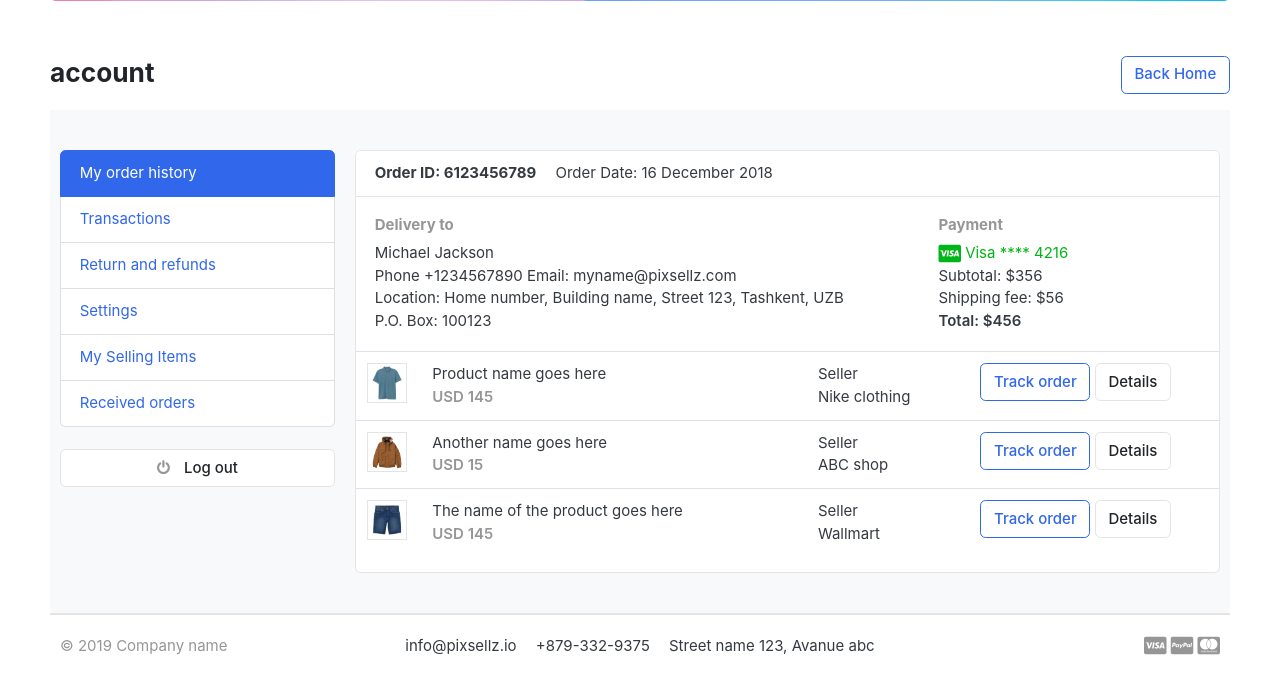
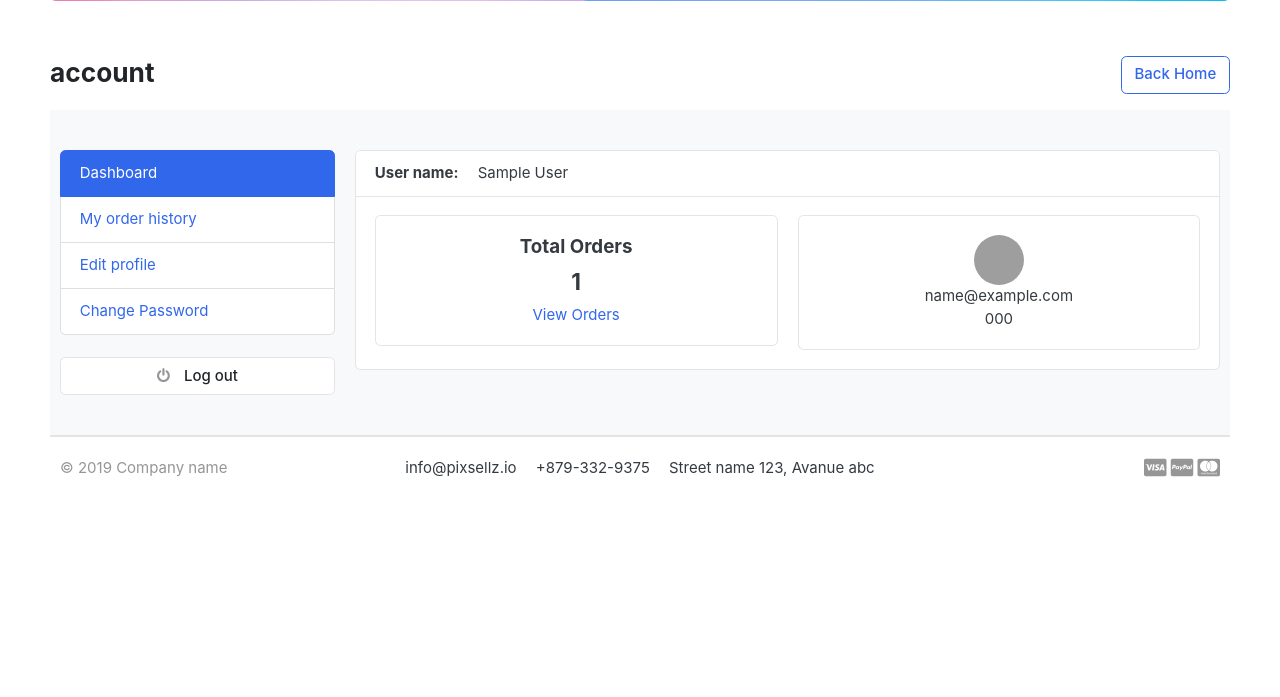
Before and after one commit to kiyarash69/d_ecommerce, a Django app: page /account/ in a window 1280 px wide. Shown: the part 432-1129 px from the top of the page. After the commit the page ends 909 px from the top, so only its background shows below. Run offline with Django 3.2, Linux system fonts and the light colour scheme; a user stored in the database is signed in; tables that the repository leaves empty hold one stand-in row (values such as "Sample post"); parts of the project's set-up code (start-up, migrations or seed data) failed here and were passed over; some libraries are stand-ins or nearby versions; some web fonts are replaced; grey boxes are pictures that could not be loaded.

Commit message:
I have implemented Dashboard

```diff
--- a/accounts/urls.py
+++ b/accounts/urls.py
@@ -13,4 +13,8 @@ urlpatterns = [
     path('reset/password/validate/<uidb64>/<token>/', views.ResetPasswordValidate.as_view(),
          name='reset_password_validate'),
     path('reset/password', views.ResetPassword.as_view(), name='reset_password'),
+    path('my_orders/', views.MyOrdersView.as_view(), name='my_orders'),
+    path('edit/profile', views.EditProfileView.as_view(), name='edit_profile'),
+    path('change/password', views.ChangePasswordView.as_view(), name='change_password'),
+
 ]
--- a/accounts/views.py
+++ b/accounts/views.py
@@ -3,18 +3,20 @@
 from django.contrib.auth.tokens import default_token_generator
 from django.contrib.sites.shortcuts import get_current_site
 from django.core.mail import EmailMessage
-from django.shortcuts import render, redirect
+from django.shortcuts import render, redirect, get_object_or_404
 from django.template.loader import render_to_string
 from django.utils.encoding import force_bytes
 from django.utils.http import urlsafe_base64_encode, urlsafe_base64_decode
 from django.views.generic import View
-
+from orders.models import Order
 from cart.models import Cart, CartItem
 from cart.views import _cart_id
 from . import forms
 from . import models
 from django.contrib import messages
-from .models import Account
+
+from .forms import UserForm, ProfileForm
+from .models import Account, Profile
 from django.urls import reverse
 from django.contrib.auth.mixins import LoginRequiredMixin
 import requests
@@ -180,7 +182,14 @@
     login_url = 'account_app:login'
 
     def get(self, request):
-        return render(request, 'account/dashboard.html', {})
+        orders = Order.objects.order_by('-created_at').filter(user_id=request.user.id, is_ordered=True)
+        orders_count = orders.count()
+
+        contex = {
+            'orders': orders,
+            'orders_count': orders_count
+        }
+        return render(request, 'account/dashboard.html', contex)
 
 
 class ForgotPasswordClassBaseView(View):
@@ -263,4 +272,71 @@
             messages.error(request, 'Passwords do not match!')
             return redirect('account_app:reset_password')
 
+
+class MyOrdersView(View):
+    def get(self, request):
+        orders = Order.objects.filter(user=request.user, is_ordered=True).order_by('-created_at')
+        context = {
+            'orders': orders,
+        }
+        return render(request, 'order/my_orders.html', context)
+
+
+class EditProfileView(View):
+    def get(self, request):
+        userprofile = get_object_or_404(Profile, user=request.user)
+        user_form = UserForm(instance=request.user)
+        profile_form = ProfileForm(instance=userprofile)
+
+        context = {
+            'user_form': user_form,
+            'profile_form': profile_form,
+            'userprofile': userprofile,
+        }
+        return render(request, 'account/edit_profile.html', context)
+
+    def post(self, request):
+        userprofile = get_object_or_404(Profile, user=request.user)
+        user_form = UserForm(request.POST, instance=request.user)
+        profile_form = ProfileForm(request.POST, request.FILES, instance=userprofile)
+
+        if user_form.is_valid() and profile_form.is_valid():
+            user_form.save()
+            profile_form.save()
+            messages.success(request, 'Your profile has been updated successfully.')
+            return redirect('account_app:edit_profile')
+
+        context = {
+            'user_form': user_form,
+            'profile_form': profile_form,
+            'userprofile': userprofile,
+        }
+        return render(request, 'account/edit_profile.html', context)
+
+
+class ChangePasswordView(View):
+    def get(self, request):
+        return render(request, 'account/change_password.html')
+
+    def post(self, request):
+        current_password = request.POST.get('current_password')
+        new_password = request.POST.get('new_password')
+        confirm_password = request.POST.get('confirm_password')
+
+        user = Account.objects.get(pk=request.user.id)
+
+        if new_password == confirm_password:
+            success = user.check_password(current_password)
+            if success:
+                user.set_password(new_password)
+                user.save()
+                messages.success(request, 'Your Password has been updated successfully.')
+                return redirect('account_app:login')
+            else:
+                messages.error(request, 'Please enter correct current password!')
+                return redirect('account_app:change_password')
+        else:
+            messages.error(request, 'Passwords do not match!')
+            return redirect('account_app:change_password')
+
 # endregion
--- a/templates/account/dashboard.html
+++ b/templates/account/dashboard.html
@@ -15,92 +15,48 @@
 
         <div class="container">
             <div class="row">
-                <aside class="col-md-3">
-                    <!--   SIDEBAR   -->
-                    <ul class="list-group">
-                        <a class="list-group-item active" href="#"> My order history </a>
-                        <a class="list-group-item" href="#"> Transactions </a>
-                        <a class="list-group-item" href="#"> Return and refunds </a>
-                        <a class="list-group-item" href="#">Settings </a>
-                        <a class="list-group-item" href="#"> My Selling Items </a>
-                        <a class="list-group-item" href="#"> Received orders </a>
-                    </ul>
-                    <br>
-                    <a class="btn btn-light btn-block" href="{% url 'account_app:logout' %}"> <i
-                            class="fa fa-power-off"></i> <span class="text">Log out</span>
-                    </a>
-                    <!--   SIDEBAR .//END   -->
-                </aside>
+                {% include 'includes/dashboard_sidebar.html' %}
                 <main class="col-md-9">
                     <article class="card">
                         <header class="card-header">
-                            <strong class="d-inline-block mr-3">Order ID: 6123456789</strong>
-                            <span>Order Date: 16 December 2018</span>
+                            <strong class="d-inline-block mr-3">User name: </strong>
+                            <span>{{ request.user.fullname }}</span>
                         </header>
                         <div class="card-body">
                             <div class="row">
-                                <div class="col-md-8">
-                                    <h6 class="text-muted">Delivery to</h6>
-                                    <p>Michael Jackson <br>
-                                        Phone +1234567890 Email: myname@pixsellz.com <br>
-                                        Location: Home number, Building name, Street 123, Tashkent, UZB <br>
-                                        P.O. Box: 100123
-                                    </p>
+
+                                <div class="col-md-6">
+                                    <div class="card">
+                                        <div class="card-body" style="text-align: center;">
+                                            <h5>
+                                                Total Orders
+                                            </h5>
+                                            <h4>
+                                                {{ orders_count }}
+                                            </h4>
+                                            <a href="">View Orders</a>
+                                        </div>
+                                    </div>
                                 </div>
-                                <div class="col-md-4">
-                                    <h6 class="text-muted">Payment</h6>
-                                    <span class="text-success">
-						<i class="fab fa-lg fa-cc-visa"></i>
-					    Visa  **** 4216
-					</span>
-                                    <p>Subtotal: $356 <br>
-                                        Shipping fee: $56 <br>
-                                        <span class="b">Total:  $456 </span>
-                                    </p>
+                                <div class="col-md-6">
+                                    <div class="card">
+                                        <div class="card-body" style="text-align: center;">
+                                            <img src="https://www.w3schools.com/howto/img_avatar.png" alt="user picture"
+                                                 class="avatar" width="50" height="50" style="border-radius:50px">
+
+                                            <p class="mb-0">
+                                                {{ request.user.email }}
+                                            </p>
+                                            <p>{{ user.phone_number }}</p>
+                                        </div>
+                                    </div>
                                 </div>
+
+
                             </div> <!-- row.// -->
                         </div> <!-- card-body .// -->
                         <div class="table-responsive">
-                            <table class="table table-hover">
-                                <tr>
-                                    <td width="65">
-                                        <img src="../images/items/1.jpg" class="img-xs border">
-                                    </td>
-                                    <td>
-                                        <p class="title mb-0">Product name goes here </p>
-                                        <var class="price text-muted">USD 145</var>
-                                    </td>
-                                    <td> Seller <br> Nike clothing</td>
-                                    <td width="250"><a href="#" class="btn btn-outline-primary">Track order</a> <a
-                                            href="#" class="btn btn-light"> Details </a></td>
-                                </tr>
-                                <tr>
-                                    <td>
-                                        <img src="../images/items/2.jpg" class="img-xs border">
-                                    </td>
-                                    <td>
-                                        <p class="title mb-0">Another name goes here </p>
-                                        <var class="price text-muted">USD 15</var>
-                                    </td>
-                                    <td> Seller <br> ABC shop</td>
-                                    <td><a href="#" class="btn btn-outline-primary">Track order</a> <a href="#"
-                                                                                                       class="btn btn-light">
-                                        Details </a></td>
-                                </tr>
-                                <tr>
-                                    <td>
-                                        <img src="../images/items/3.jpg" class="img-xs border">
-                                    </td>
-                                    <td>
-                                        <p class="title mb-0">The name of the product goes here </p>
-                                        <var class="price text-muted">USD 145</var>
-                                    </td>
-                                    <td> Seller <br> Wallmart</td>
-                                    <td><a href="#" class="btn btn-outline-primary">Track order</a> <a href="#"
-                                                                                                       class="btn btn-light">
-                                        Details </a></td>
-                                </tr>
-                            </table>
+
                         </div> <!-- table-responsive .end// -->
                     </article> <!-- order-group.// -->
                 </main>
--- /dev/null
+++ b/templates/includes/dashboard_sidebar.html
@@ -0,0 +1,18 @@
+<aside class="col-md-3">
+    <!--   SIDEBAR   -->
+    <ul class="list-group">
+        <a class="list-group-item {% if '/account/' == request.path %} active {% endif %}"
+           href="{% url 'account_app:dashboard' %}"> Dashboard </a>
+        <a class="list-group-item {% if '/account/my_orders/' == request.path %}active{% endif %}"
+           href="{% url 'account_app:my_orders' %}"> My order history </a>
+        <a class="list-group-item {% if '/account/edit/profile' == request.path %} active {% endif %}"
+           href="{% url 'account_app:edit_profile' %}"> Edit profile </a>
+        <a class="list-group-item {% if '/account/change/password' == request.path %}active{% endif %}"
+           href="{% url 'account_app:change_password' %}"> Change Password </a>
+    </ul>
+    <br>
+    <a class="btn btn-light btn-block" href="{% url 'account_app:logout' %}"> <i class="fa fa-power-off"></i> <span
+            class="text">Log out</span>
+    </a>
+    <!--   SIDEBAR .//END   -->
+</aside>
```
Also changed, not shown: accounts/admin.py (+17 -2 lines), accounts/forms.py (+41 -0 lines), accounts/models.py (+21 -0 lines), templates/account/change_password.html (added, +54 -0 lines), templates/account/edit_profile.html (added, +75 -0 lines), templates/order/my_orders.html (added, +69 -0 lines), accounts/migrations/0006_profile.py (added), accounts/migrations/0007_alter_profile_picture.py (added), accounts/migrations/0008_profile_created_at.py (added), d_ecommerce/static/images/avatars/default_profile.jpg (added), orders/views.py (line endings or trailing spaces).
